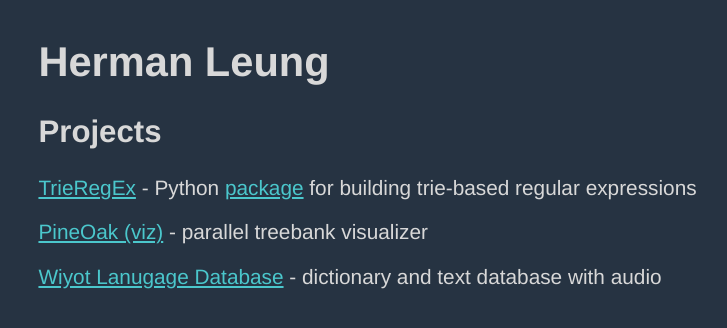
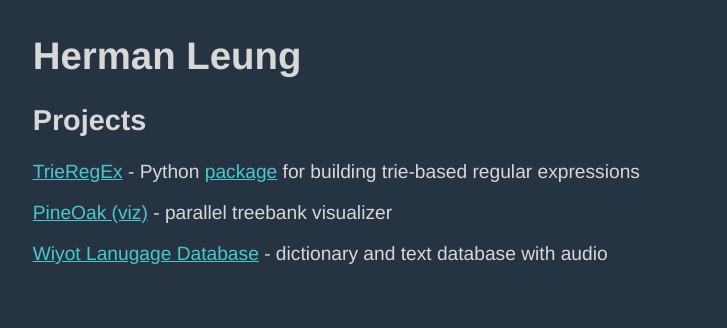
Before and after one commit to ermanh/ermanh.github.io, a plain HTML site: page index.html in a window 1280 px wide. Shown: the whole page, without its empty margins (7-734 px from the left). Drawn offline with Linux system fonts and the light colour scheme.

Commit message:
Minor adjustments

```diff
--- a/index.html
+++ b/index.html
@@ -7,9 +7,9 @@
     <style>
         body {
             font-family: 'Avenir', Helvetica, Arial, sans-serif;
-            font-size: 1.3em;
+            font-size: 1.2em;
             color: #d8d8d8;
-            padding: 0.1em 1.8em;
+            padding: 0.02em 1.65em;
         }
         html { background-color: #263342; }
         a { color: #4bc7cc; }
```
